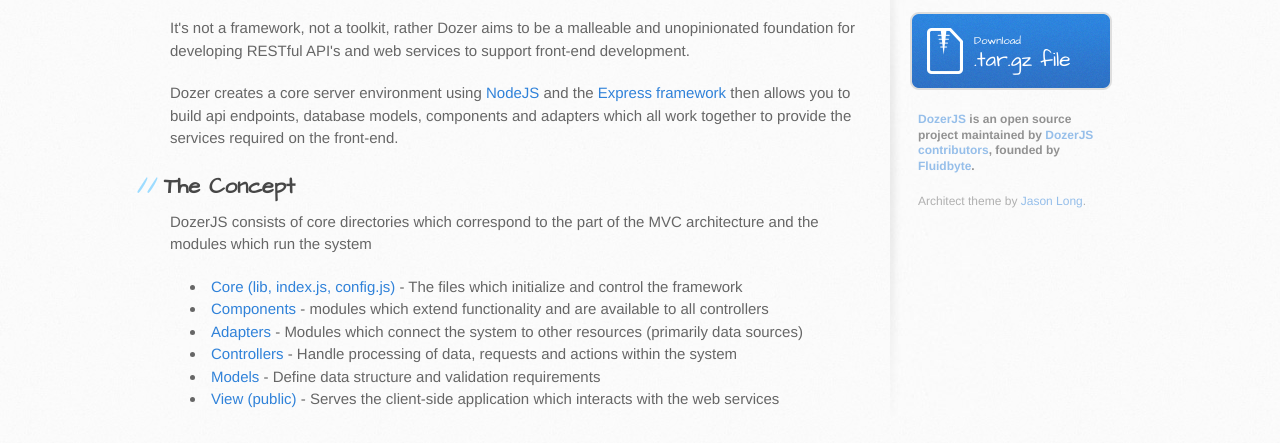
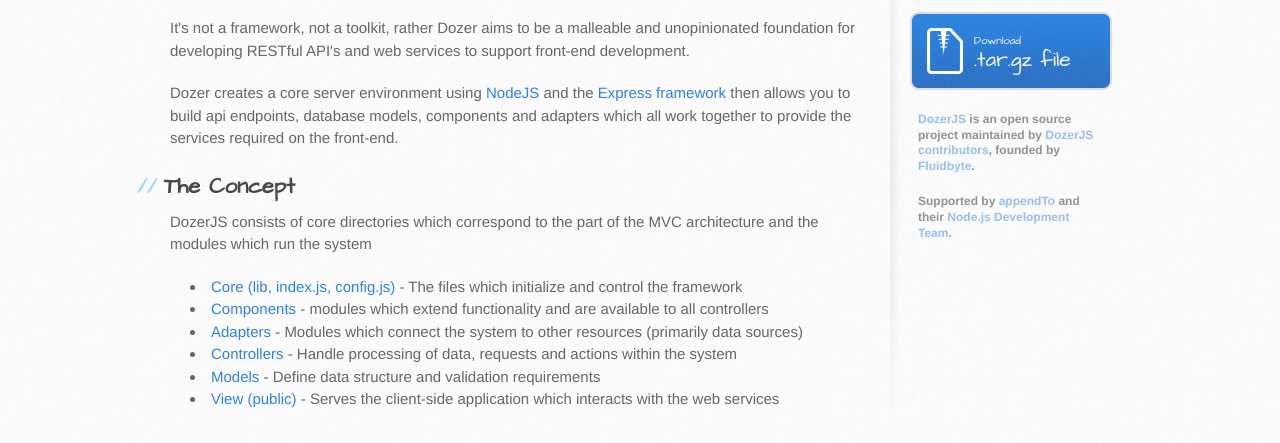
Before and after one commit to jwkjng/dozerjs, a plain HTML site: page index.html in a window 1280 px wide. Shown: the part 354-797 px from the top of the page. Drawn offline with Linux system fonts and the light colour scheme.

Commit message:
Adding supported by a2 node team sidebar

```diff
--- a/index.html
+++ b/index.html
@@ -125,7 +125,9 @@
 
           <p class="repo-owner"><a href="https://github.com/DozerJS/dozerjs">DozerJS</a> is an open source project maintained by <a href="https://github.com/orgs/DozerJS/members">DozerJS contributors</a>, founded by <a href="http://www.fluidbyte.net">Fluidbyte</a>.</p>
 
-          <p class="theme-note">Architect theme by <a target="_blank" href="https://twitter.com/jasonlong">Jason Long</a>.</p>
+          <p class="repo-owner">Supported by <a href="http://www.appendto.com" target="_blank">appendTo</a> and their
+            <a target="_blank" href="http://appendto.com/what-we-do/node-js-development/">Node.js Development Team</a>.
+          </p>
         </aside>
       </div>
     </div>
```
